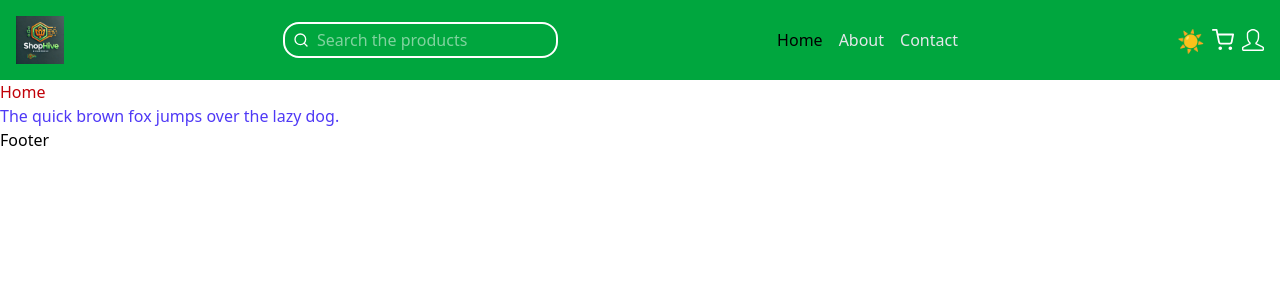
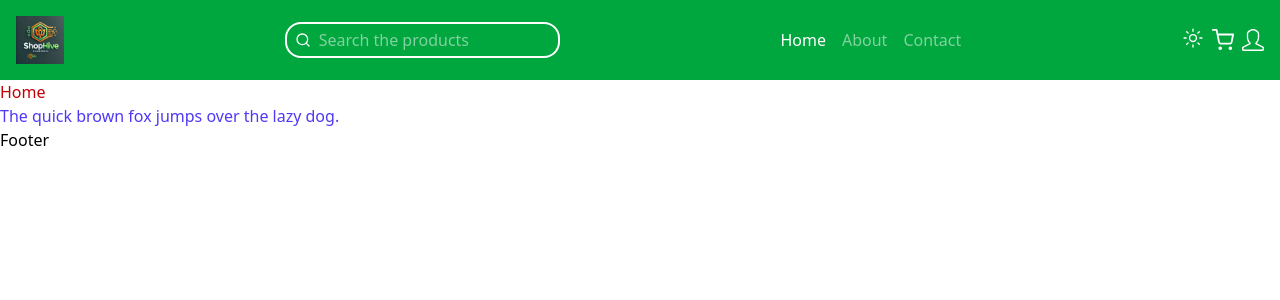
Before and after one commit to ShopHiveNG/shophive_frontend, a React (Vite) app: page / in a window 1280 px wide. Shown: the top 300 px of the page. Built offline with nearby package versions, Linux system fonts and the light colour scheme.

Commit message:
NavBar completed

```diff
--- a/src/components/LightDarkMode.tsx
+++ b/src/components/LightDarkMode.tsx
@@ -1,8 +1,11 @@
 import { useEffect, useState } from "react";
 
 import { setLightMode, setDarkMode } from "../utils/themeUtils";
+import { Icons } from "./icons/Icon";
 
 export default function LightDarkMode() {
+  const { MoonIcon, SunIcon } = Icons;
+
   // Track the current theme in local state
   const [isDarkMode, setIsDarkMode] = useState(
     localStorage.theme === "dark" ||
@@ -55,7 +58,7 @@ export default function LightDarkMode() {
           onClick={handleThemeToggle}
           className="size-fit cursor-pointer rounded-xl"
         >
-          {isDarkMode ? "🌙" : "☀️"}
+          {isDarkMode ? <MoonIcon /> : <SunIcon />}
         </button>
       </div>
     </div>
--- a/src/components/NavBar.tsx
+++ b/src/components/NavBar.tsx
@@ -14,7 +14,7 @@ export default function NavBar() {
   ];
 
   return (
-    <nav className="flex items-center justify-between font-medium p-4 text-white bg-green-600 dark:bg-black/70">
+    <nav className="flex items-center justify-between font-medium p-4 text-white bg-green-600 dark:bg-gray-800">
       <div className="size-12">
         <img
           src={ShopHiveLogo}
@@ -41,7 +41,7 @@ export default function NavBar() {
             key={label}
             to={path}
             className={({ isActive }) =>
-              isActive ? "text-black" : "text-gray-200"
+              isActive ? "text-white" : "text-white/50"
             }
           >
             {label}
--- a/src/components/icons/Icon.ts
+++ b/src/components/icons/Icon.ts
@@ -1,8 +1,11 @@
 import { FiSearch, FiShoppingCart } from "react-icons/fi";
+import { IoMoonOutline, IoSunnyOutline } from "react-icons/io5";
 import { SlUser } from "react-icons/sl";
 
 export const Icons = {
   SearchIcon: FiSearch,
   CartIcon: FiShoppingCart,
   UserIcon: SlUser,
+  SunIcon: IoSunnyOutline,
+  MoonIcon: IoMoonOutline,
 };
--- a/src/layout/AppLayout.tsx
+++ b/src/layout/AppLayout.tsx
@@ -7,9 +7,11 @@ export default function AppLayout() {
   return (
     <>
       <NavBar />
+
       <main>
         <Outlet />
       </main>
+
       <Footer />
     </>
   );
```
